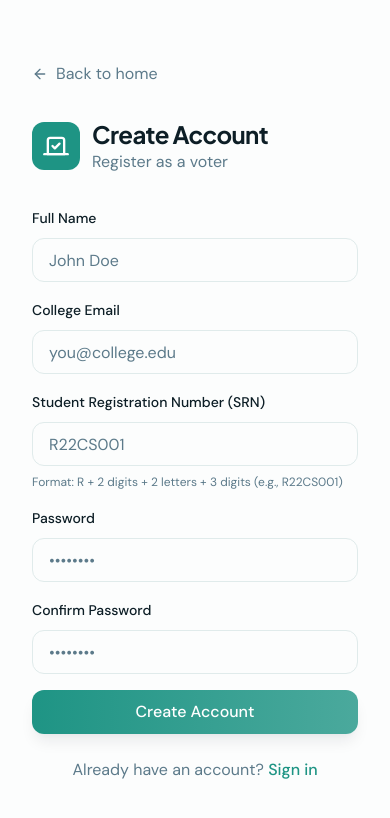
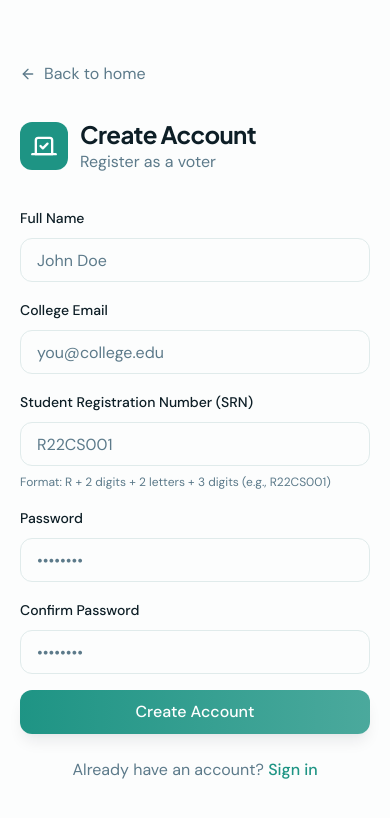
Before and after one commit to varun053101/TrueChoice-Frontend, a React (Vite) app: page /register in a window 390 px wide. Shown: the top 818 px of the page. Built offline with nearby package versions, Linux system fonts and the light colour scheme; no server answers; the HTML template or start-up script is replaced by a standard one.

Commit message:
fix: tighten mobile spacing

```diff
--- a/src/pages/Landing.tsx
+++ b/src/pages/Landing.tsx
@@ -27,21 +27,21 @@ export default function Landing() {
         <div className="absolute inset-0 bg-[radial-gradient(ellipse_at_top_right,_var(--tw-gradient-stops))] from-primary/10 via-transparent to-transparent" />
 
         {/* Navigation */}
-        <nav className="relative z-10 container mx-auto px-4 py-6">
+        <nav className="relative z-10 container mx-auto px-4 py-5 sm:py-6">
           <div className="flex items-center justify-between">
             <Link to="/" className="flex items-center gap-2">
-              <div className="w-10 h-10 rounded-xl flex items-center justify-center">
+              <div className="w-8 h-8 sm:w-10 sm:h-10 rounded-xl flex items-center justify-center">
                 <img src="/logo.png" alt="TrueChoice Logo" className="w-full h-full object-contain" />
               </div>
-              <span className="text-2xl font-heading font-bold">TrueChoice</span>
+              <span className="text-xl sm:text-2xl font-heading font-bold">TrueChoice</span>
             </Link>
 
-            <div className="flex items-center gap-4">
+            <div className="flex items-center gap-2 sm:gap-4">
               <Link to="/login">
-                <Button variant="ghost" size="lg">Sign In</Button>
+                <Button variant="ghost" size="sm" className="sm:text-sm">Sign In</Button>
               </Link>
               <Link to="/register">
-                <Button variant="hero" size="lg">Get Started</Button>
+                <Button variant="hero" size="sm" className="sm:text-sm">Get Started</Button>
               </Link>
             </div>
           </div>
--- a/src/pages/Register.tsx
+++ b/src/pages/Register.tsx
@@ -52,7 +52,7 @@ export default function Register() {
   };
 
   return (
-    <div className="min-h-screen bg-background flex">
+    <div className="min-h-screen bg-background flex flex-col lg:flex-row">
       {/* Left Side - Decoration */}
       <div className="hidden lg:flex flex-1 bg-gradient-to-br from-primary via-primary/90 to-primary/80 items-center justify-center p-12">
         <motion.div
@@ -72,7 +72,7 @@ export default function Register() {
       </div>
 
       {/* Right Side - Form */}
-      <div className="flex-1 flex items-center justify-center p-8">
+      <div className="flex-1 flex items-center justify-center p-5 sm:p-8">
         <motion.div
           className="w-full max-w-md"
           initial={{ opacity: 0, y: 20 }}
```
